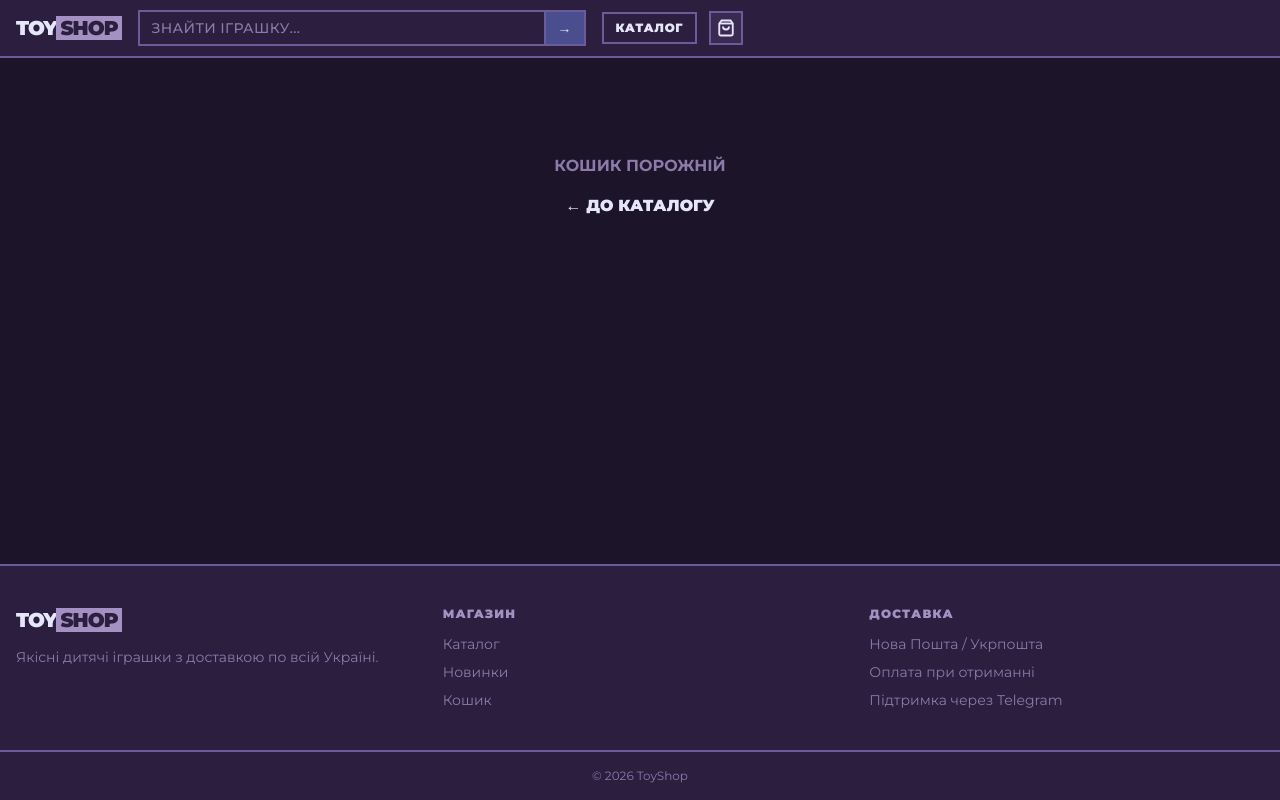
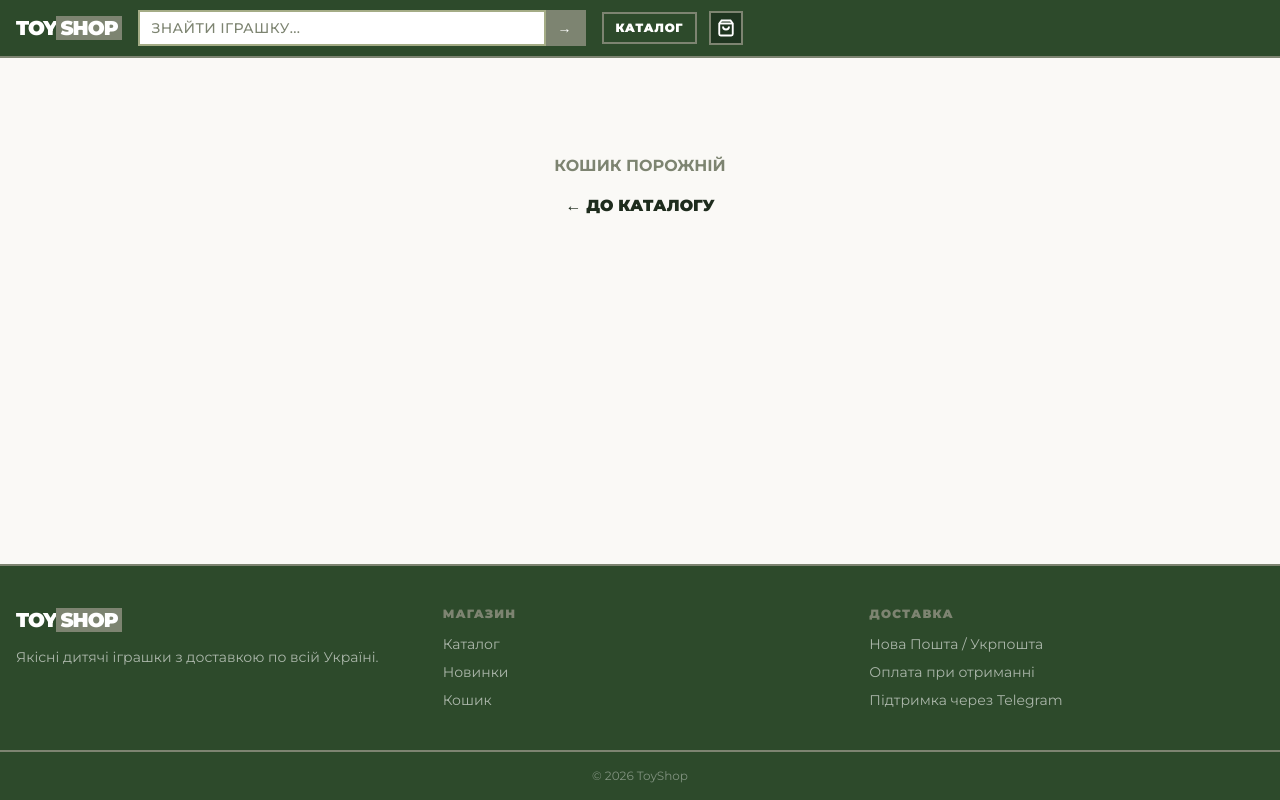
Before and after one commit to babinbohdan/shop-bot, a Next.js app in the folder web/: page /checkout in a window 1280 px wide. Built offline with nearby package versions, Linux system fonts and the light colour scheme.

Commit message:
Add Next.js web storefront (web/)

```diff
--- a/web/app/cart/page.tsx
+++ b/web/app/cart/page.tsx
@@ -53,7 +53,7 @@ export default function CartPage() {
       <div className="flex flex-col lg:flex-row gap-6">
         <div className="flex-1 space-y-3">
           {items.map(({ product, quantity }) => (
-            <div key={product.id} className="bg-surface border-2 border-border p-4 flex gap-4 items-center shadow-[3px_3px_0px_#4a4e8f]">
+            <div key={product.id} className="bg-surface border-2 border-border p-4 flex gap-4 items-center shadow-[3px_3px_0px_#a4ac86]">
               <div className="relative w-16 h-16 shrink-0 bg-panel border-2 border-border overflow-hidden">
                 {product.image_url ? (
                   <Image src={product.image_url} alt={product.name} fill className="object-contain p-1" />
@@ -90,7 +90,7 @@ export default function CartPage() {
         </div>
 
         <div className="lg:w-72 shrink-0">
-          <div className="bg-surface border-2 border-border p-5 lg:sticky lg:top-16 shadow-[4px_4px_0px_#4a4e8f]">
+          <div className="bg-surface border-2 border-border p-5 lg:sticky lg:top-16 shadow-[4px_4px_0px_#a4ac86]">
             <h2 className="text-sm font-black text-ink uppercase tracking-widest mb-4 border-b-2 border-border pb-2">Підсумок</h2>
             <div className="space-y-2 text-sm mb-4">
               <div className="flex justify-between">
@@ -114,7 +114,7 @@ export default function CartPage() {
                 <input value={promoCode} onChange={(e) => setPromoCode(e.target.value.toUpperCase())}
                   placeholder="ПРОМОКОД" className="input-natural flex-1 px-3 py-2 text-xs font-black uppercase" />
                 <button onClick={handlePromo} disabled={promoLoading || !promoCode.trim()}
-                  className="bg-accent text-ink border-2 border-l-0 border-border px-3 text-xs font-black uppercase hover:bg-[#3d408a] transition-colors disabled:opacity-40">
+                  className="bg-primary text-surface border-2 border-l-0 border-border px-3 text-xs font-black uppercase hover:bg-[#1f3520] transition-colors disabled:opacity-40">
                   {promoLoading ? "..." : "OK"}
                 </button>
               </div>
--- a/web/app/catalog/page.tsx
+++ b/web/app/catalog/page.tsx
@@ -64,7 +64,7 @@ function CatalogContent() {
     <div className="max-w-7xl mx-auto px-4 py-8 flex gap-6">
       {/* Sidebar */}
       <aside className="hidden md:block w-52 shrink-0">
-        <div className="bg-surface border-2 border-border p-3 sticky top-16 shadow-[4px_4px_0px_#4a4e8f]">
+        <div className="bg-surface border-2 border-border p-3 sticky top-16 shadow-[4px_4px_0px_#a4ac86]">
           <h3 className="text-xs font-black text-ink uppercase tracking-widest mb-3 border-b-2 border-border pb-2">Категорії</h3>
           <ul className="space-y-0.5">
             <li>
@@ -119,7 +119,7 @@ function CatalogContent() {
         {loading ? (
           <div className="grid grid-cols-2 sm:grid-cols-3 lg:grid-cols-4 gap-4">
             {Array.from({ length: 8 }).map((_, i) => (
-              <div key={i} className="bg-surface border-2 border-border h-64 animate-pulse shadow-[4px_4px_0px_#4a4e8f]" />
+              <div key={i} className="bg-surface border-2 border-border h-64 animate-pulse shadow-[4px_4px_0px_#a4ac86]" />
             ))}
           </div>
         ) : products.length === 0 ? (
@@ -143,7 +143,7 @@ export default function CatalogPage() {
     <Suspense fallback={
       <div className="max-w-7xl mx-auto px-4 py-8 grid grid-cols-2 sm:grid-cols-3 lg:grid-cols-4 gap-4">
         {Array.from({ length: 8 }).map((_, i) => (
-          <div key={i} className="bg-surface border-2 border-border h-64 animate-pulse shadow-[4px_4px_0px_#4a4e8f]" />
+          <div key={i} className="bg-surface border-2 border-border h-64 animate-pulse shadow-[4px_4px_0px_#a4ac86]" />
         ))}
       </div>
     }>
--- a/web/app/globals.css
+++ b/web/app/globals.css
@@ -6,67 +6,67 @@
 html { scroll-behavior: smooth; }
 body {
   font-family: var(--font-montserrat), system-ui, sans-serif;
-  background-color: #1c1428;
-  color: #e6e6fa;
+  background-color: #faf9f6;
+  color: #1e2c1d;
 }
 .line-clamp-2 { overflow: hidden; display: -webkit-box; -webkit-line-clamp: 2; -webkit-box-orient: vertical; }
 @keyframes fadeUp { from { opacity: 0; transform: translateY(12px); } to { opacity: 1; transform: translateY(0); } }
 .fade-up { animation: fadeUp 0.35s ease both; }
 
 .card-shadow {
-  background: #2b1e3e;
-  border: 2px solid #6b5b9b;
+  background: #ffffff;
+  border: 2px solid #a4ac86;
   transition: transform 0.15s ease, box-shadow 0.15s ease;
-  box-shadow: 4px 4px 0px #4a4e8f;
+  box-shadow: 4px 4px 0px #7d8471;
 }
 .card-shadow:hover {
   transform: translate(-2px, -2px);
-  box-shadow: 6px 6px 0px #4a4e8f;
+  box-shadow: 6px 6px 0px #7d8471;
 }
 
 .btn-primary {
-  background: #4a4e8f;
-  color: #e6e6fa;
+  background: #2d4a2b;
+  color: #faf9f6;
   font-weight: 800;
-  border: 2px solid #6b5b9b;
+  border: 2px solid #a4ac86;
   text-transform: uppercase;
   letter-spacing: 0.06em;
   transition: background 0.15s;
 }
-.btn-primary:hover { background: #3d408a; }
+.btn-primary:hover { background: #1f3520; }
 .btn-primary:active { transform: scale(0.97); }
 
 .btn-outline {
-  border: 2px solid #6b5b9b;
-  color: #e6e6fa;
+  border: 2px solid #a4ac86;
+  color: #1e2c1d;
   font-weight: 800;
   text-transform: uppercase;
   letter-spacing: 0.06em;
   transition: background 0.15s, color 0.15s;
 }
-.btn-outline:hover { background: #a490c2; color: #2b1e3e; }
+.btn-outline:hover { background: #2d4a2b; color: #faf9f6; }
 
 .btn-pill {
-  background: #a490c2;
-  color: #2b1e3e;
+  background: #2d4a2b;
+  color: #faf9f6;
   font-weight: 800;
-  border: 2px solid #6b5b9b;
+  border: 2px solid #a4ac86;
   text-transform: uppercase;
   letter-spacing: 0.06em;
-  box-shadow: 3px 3px 0px #4a4e8f;
+  box-shadow: 3px 3px 0px #7d8471;
   transition: transform 0.15s, box-shadow 0.15s, background 0.15s;
 }
-.btn-pill:hover { background: #b8a0d0; transform: translate(-1px, -1px); box-shadow: 4px 4px 0px #4a4e8f; }
-.btn-pill:active { transform: translate(1px, 1px); box-shadow: 2px 2px 0px #4a4e8f; }
-.btn-pill:disabled { opacity: 0.4; cursor: not-allowed; transform: none; box-shadow: 3px 3px 0px #4a4e8f; }
+.btn-pill:hover { background: #1f3520; transform: translate(-1px, -1px); box-shadow: 4px 4px 0px #7d8471; }
+.btn-pill:active { transform: translate(1px, 1px); box-shadow: 2px 2px 0px #7d8471; }
+.btn-pill:disabled { opacity: 0.4; cursor: not-allowed; transform: none; box-shadow: 3px 3px 0px #7d8471; }
 
 .input-natural {
-  background: #2b1e3e;
-  border: 2px solid #6b5b9b;
-  color: #e6e6fa;
+  background: #ffffff;
+  border: 2px solid #a4ac86;
+  color: #1e2c1d;
   outline: none;
   font-weight: 500;
   transition: box-shadow 0.15s;
 }
-.input-natural::placeholder { color: #8b7aaa; }
-.input-natural:focus { box-shadow: 3px 3px 0px #4a4e8f; border-color: #a490c2; }
+.input-natural::placeholder { color: #7d8471; }
+.input-natural:focus { box-shadow: 3px 3px 0px #a4ac86; border-color: #2d4a2b; }
--- a/web/components/Footer.tsx
+++ b/web/components/Footer.tsx
@@ -3,34 +3,34 @@ import Link from "next/link";
 export default function Footer() {
   const year = new Date().getFullYear();
   return (
-    <footer className="bg-surface text-ink mt-auto border-t-2 border-border">
+    <footer className="bg-primary mt-auto border-t-2 border-accent">
       <div className="max-w-7xl mx-auto px-4 py-10 grid grid-cols-1 md:grid-cols-3 gap-8">
         <div>
-          <p className="font-black text-xl tracking-tighter uppercase mb-3">
-            TOY<span className="bg-primary text-surface px-1">SHOP</span>
+          <p className="font-black text-xl tracking-tighter uppercase mb-3 text-surface">
+            TOY<span className="bg-accent text-surface px-1">SHOP</span>
           </p>
-          <p className="text-sm text-muted leading-relaxed">
+          <p className="text-sm text-surface/60 leading-relaxed">
             Якісні дитячі іграшки з доставкою по всій Україні.
           </p>
         </div>
         <div>
-          <h3 className="text-xs font-black text-primary mb-3 uppercase tracking-widest">Магазин</h3>
-          <ul className="space-y-2 text-sm text-muted">
-            <li><Link href="/catalog" className="hover:text-ink transition-colors">Каталог</Link></li>
-            <li><Link href="/catalog?sort=newest" className="hover:text-ink transition-colors">Новинки</Link></li>
-            <li><Link href="/cart" className="hover:text-ink transition-colors">Кошик</Link></li>
+          <h3 className="text-xs font-black text-accent mb-3 uppercase tracking-widest">Магазин</h3>
+          <ul className="space-y-2 text-sm text-surface/60">
+            <li><Link href="/catalog" className="hover:text-surface transition-colors">Каталог</Link></li>
+            <li><Link href="/catalog?sort=newest" className="hover:text-surface transition-colors">Новинки</Link></li>
+            <li><Link href="/cart" className="hover:text-surface transition-colors">Кошик</Link></li>
           </ul>
         </div>
         <div>
-          <h3 className="text-xs font-black text-primary mb-3 uppercase tracking-widest">Доставка</h3>
-          <ul className="space-y-2 text-sm text-muted">
+          <h3 className="text-xs font-black text-accent mb-3 uppercase tracking-widest">Доставка</h3>
+          <ul className="space-y-2 text-sm text-surface/60">
             <li>Нова Пошта / Укрпошта</li>
             <li>Оплата при отриманні</li>
             <li>Підтримка через Telegram</li>
           </ul>
         </div>
       </div>
-      <div className="border-t-2 border-border text-center py-4 text-xs text-muted">
+      <div className="border-t-2 border-accent text-center py-4 text-xs text-surface/40">
         © {year} ToyShop
       </div>
     </footer>
--- a/web/components/Header.tsx
+++ b/web/components/Header.tsx
@@ -19,11 +19,11 @@ export default function Header() {
   };
 
   return (
-    <header className="sticky top-0 z-50 bg-surface border-b-2 border-border">
+    <header className="sticky top-0 z-50 bg-primary border-b-2 border-accent">
       <div className="max-w-7xl mx-auto px-4 h-14 flex items-center gap-4">
         <Link href="/" className="flex items-center gap-1.5 shrink-0 group">
-          <span className="font-black text-xl tracking-tighter text-ink uppercase leading-none">
-            TOY<span className="bg-primary text-surface px-1">SHOP</span>
+          <span className="font-black text-xl tracking-tighter text-surface uppercase leading-none">
+            TOY<span className="bg-accent text-surface px-1">SHOP</span>
           </span>
         </Link>
 
@@ -36,7 +36,7 @@ export default function Header() {
               className="input-natural flex-1 px-3 py-1.5 text-sm uppercase font-bold tracking-wide"
             />
             <button type="submit"
-              className="bg-accent text-ink border-2 border-l-0 border-border px-3 font-bold text-sm uppercase hover:bg-[#3d408a] transition-colors">
+              className="bg-accent text-surface border-2 border-l-0 border-accent px-3 font-bold text-sm uppercase hover:bg-[#1f3520] transition-colors">
               →
             </button>
           </div>
@@ -44,17 +44,17 @@ export default function Header() {
 
         <nav className="flex items-center gap-3 shrink-0">
           <Link href="/catalog"
-            className="hidden md:block text-xs font-black text-ink uppercase tracking-wider hover:bg-primary hover:text-surface transition-colors px-3 py-1.5 border-2 border-border">
+            className="hidden md:block text-xs font-black text-surface uppercase tracking-wider hover:bg-accent transition-colors px-3 py-1.5 border-2 border-accent">
             Каталог
           </Link>
-          <Link href="/cart" className="relative border-2 border-border bg-panel p-1.5 hover:bg-primary hover:text-surface transition-colors group">
+          <Link href="/cart" className="relative border-2 border-accent bg-[#1f3520] p-1.5 hover:bg-accent transition-colors group text-surface">
             <svg width="18" height="18" viewBox="0 0 24 24" fill="none" stroke="currentColor" strokeWidth="2.5">
               <path d="M6 2 3 6v14a2 2 0 0 0 2 2h14a2 2 0 0 0 2-2V6l-3-4z"/>
               <line x1="3" y1="6" x2="21" y2="6"/>
               <path d="M16 10a4 4 0 0 1-8 0"/>
             </svg>
             {mounted && count > 0 && (
-              <span className="absolute -top-2 -right-2 bg-primary text-surface text-xs w-4 h-4 flex items-center justify-center font-black text-[9px]">
+              <span className="absolute -top-2 -right-2 bg-accent text-surface text-xs w-4 h-4 flex items-center justify-center font-black text-[9px]">
                 {count > 9 ? "9+" : count}
               </span>
             )}
--- a/web/components/ProductCard.tsx
+++ b/web/components/ProductCard.tsx
@@ -25,13 +25,13 @@ export default function ProductCard({ product }: { product: Product }) {
     <Link href={`/catalog/${product.id}`} className="block group">
       <div className="card-shadow overflow-hidden h-full flex flex-col">
         {discount > 0 && (
-          <span className="absolute top-0 left-0 z-10 bg-accent text-ink text-[10px] font-black px-2 py-0.5 uppercase tracking-wider">
+          <span className="absolute top-0 left-0 z-10 bg-danger text-surface text-[10px] font-black px-2 py-0.5 uppercase tracking-wider">
             -{discount}%
           </span>
         )}
         {!product.in_stock && (
-          <div className="absolute inset-0 bg-surface/90 z-10 flex items-center justify-center border-2 border-border">
-            <span className="text-xs font-black text-ink uppercase tracking-wider border-2 border-border bg-panel px-3 py-1">Немає</span>
+          <div className="absolute inset-0 bg-surface/80 z-10 flex items-center justify-center border-2 border-border">
+            <span className="text-xs font-black text-ink uppercase tracking-wider border-2 border-border bg-surface px-3 py-1">Немає</span>
           </div>
         )}
 
--- a/web/tailwind.config.ts
+++ b/web/tailwind.config.ts
@@ -7,17 +7,17 @@ const config: Config = {
         sans: ["var(--font-montserrat)", "Montserrat", "system-ui", "sans-serif"],
       },
       colors: {
-        bg:            "#1c1428",
-        surface:       "#2b1e3e",
-        panel:         "#3a2a52",
-        border:        "#6b5b9b",
-        primary:       "#a490c2",
-        "primary-dark":"#8878aa",
-        accent:        "#4a4e8f",
-        muted:         "#8b7aaa",
-        ink:           "#e6e6fa",
-        danger:        "#ff6b9d",
-        success:       "#7bc67e",
+        bg:            "#faf9f6",
+        surface:       "#ffffff",
+        panel:         "#eef0e8",
+        border:        "#a4ac86",
+        primary:       "#2d4a2b",
+        "primary-dark":"#1f3520",
+        accent:        "#7d8471",
+        muted:         "#7d8471",
+        ink:           "#1e2c1d",
+        danger:        "#b7472a",
+        success:       "#4a7c59",
       },
     },
   },
```
Also changed, not shown: web/app/catalog/[id]/page.tsx (+4 -4 lines), web/app/checkout/page.tsx (+6 -6 lines), web/app/page.tsx (+16 -16 lines).
